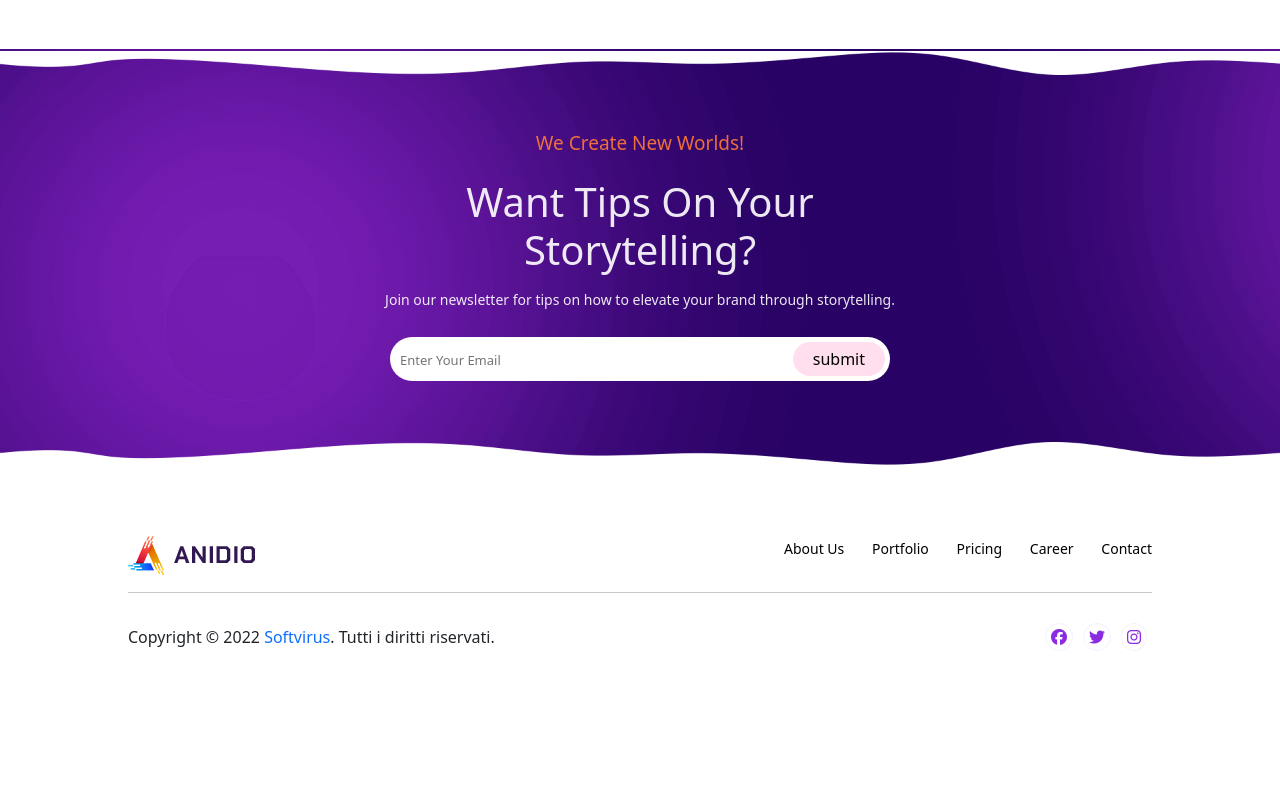
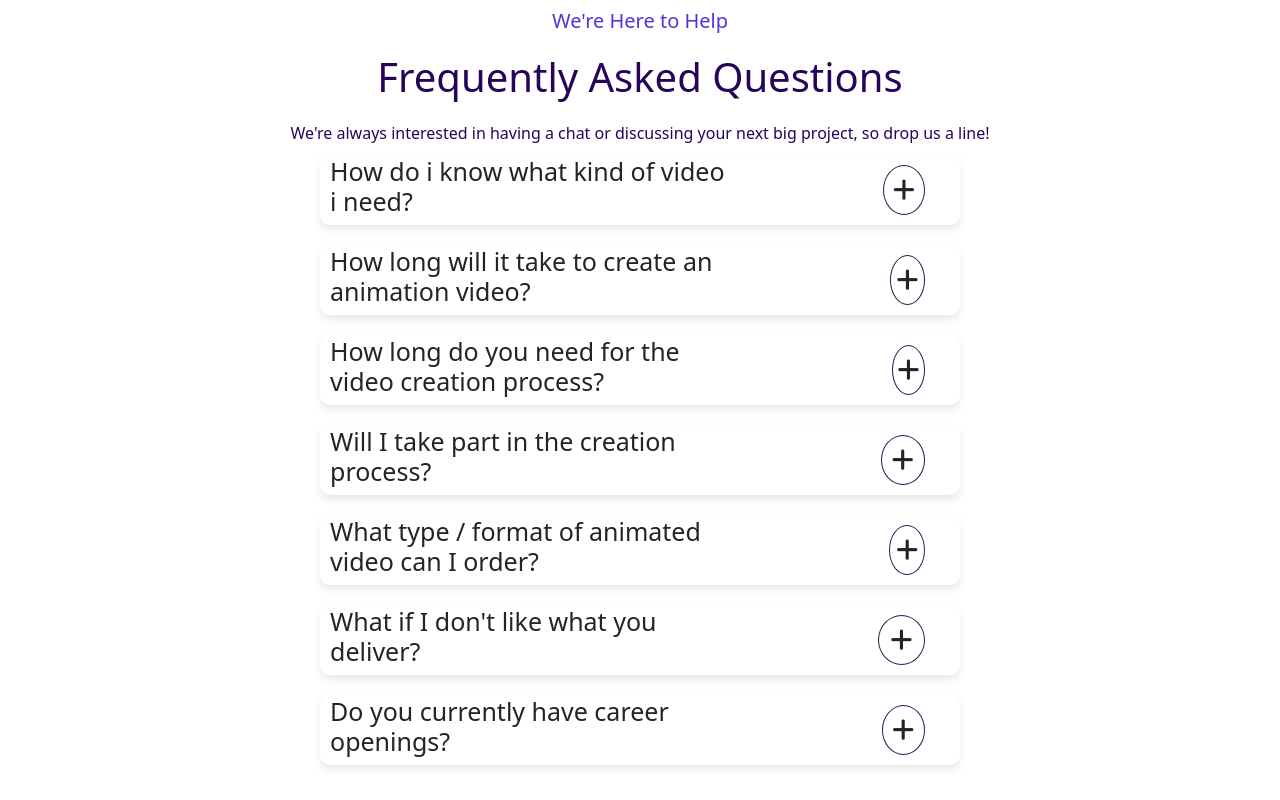
Before and after one commit to Chrissx77/proj-html-vuejs, a Vue app: page /contacts in a window 1280 px wide. Shown: the part 1080-1880 px from the top of the page. Before the commit the page ends 1745 px from the top, so only its background shows below. Built offline with nearby package versions, Linux system fonts and the light colour scheme.

Commit message:
creata sezione We’re Here to Help

```diff
--- a/src/pages/Contacts.vue
+++ b/src/pages/Contacts.vue
@@ -20,13 +20,10 @@ export default {
       this.isLoading = false;
     }, 1500)
   },
-
-
 };
 </script>
 
 <template>
-  <Loading v-if="isLoading" />
   <!-- <Header /> -->
   <div class="cont_titles">
     <h5>Contact Us</h5>
@@ -144,11 +141,126 @@ export default {
       <img src="../assets/shape-bottom.png" alt="##">
     </div>
   </div>
+
+  <!-- creazione sezione (We’re Here to Help) -->
+
+  <div class="menu-container-help">
+    <div class="cont_titles">
+      <h5>We're Here to Help</h5>
+      <h1>Frequently Asked Questions</h1>
+      <p>We're always interested in having a chat or discussing your next big project, so drop us a line!</p>
+    </div>
+
+    <div class="contenitore_dropdown">
+      <h2>How do i know what kind of video i need?</h2>
+      <div class="container_plus" onclick="toggleMenu()">
+        <i class="fa-solid fa-plus"></i>
+      </div>
+    </div>
+
+    <div class="contenitore_dropdown">
+      <h2>How long will it take to create an animation video?</h2>
+      <div class="container_plus">
+        <i class="fa-solid fa-plus"></i>
+      </div>
+    </div>
+
+    <div class="contenitore_dropdown">
+      <h2>How long do you need for the video creation process?</h2>
+      <div class="container_plus">
+        <i class="fa-solid fa-plus"></i>
+      </div>
+    </div>
+
+    <div class="contenitore_dropdown">
+      <h2>Will I take part in the creation process?</h2>
+      <div class="container_plus">
+        <i class="fa-solid fa-plus"></i>
+      </div>
+    </div>
+
+    <div class="contenitore_dropdown">
+      <h2>What type / format of animated video can I order?</h2>
+      <div class="container_plus">
+        <i class="fa-solid fa-plus"></i>
+      </div>
+    </div>
+
+    <div class="contenitore_dropdown">
+      <h2>What if I don't like what you deliver?</h2>
+      <div class="container_plus">
+        <i class="fa-solid fa-plus"></i>
+      </div>
+    </div>
+
+    <div class="contenitore_dropdown">
+      <h2>Do you currently have career openings?</h2>
+      <div class="container_plus">
+        <i class="fa-solid fa-plus"></i>
+      </div>
+    </div>
+  </div>
+
+
+  <Loading v-if="isLoading" />
 </template>
 
 <style lang="scss" scoped>
 @use "../style/partials/variables" as *;
 @use "../style/partials/mixins" as *;
+
+// creazione sezione style (We’re Here to Help)
+
+// .menu-container-help{
+//   background-image: url(../assets/circle.png);
+//   background-size: cover;
+//   height: 100%;
+//   width: 100%;
+// }
+
+.contenitore_dropdown{
+  display: flex ;
+  align-items: center;
+  justify-content: space-between;
+  width: 50%;
+  padding: 10px;
+  height: 70px;
+  border-radius: 10px;
+  margin: 0 auto;
+  margin-bottom: 20px;
+  box-shadow: 0 4px 8px rgba(0, 0, 0, 0.1);
+}
+
+.contenitore_dropdown h2{
+  padding-right: 150px;
+  font-size: 25px;
+}
+.contenitore_dropdown div{
+  margin-right: 25px;
+}
+
+.container_plus{
+  border: solid 1px $purple;
+  border-radius: 50%;
+  display: flex;
+  justify-content: center;
+  width: 50px;
+  height: 50px;
+  align-items: center;
+  font-size: 25px;
+}
+
+
+
+
+
+
+
+
+
+
+
+
 
 // stili contenitore titoli
 .cont_titles {
```
Also changed, not shown: src/assets/circle.png (added).
